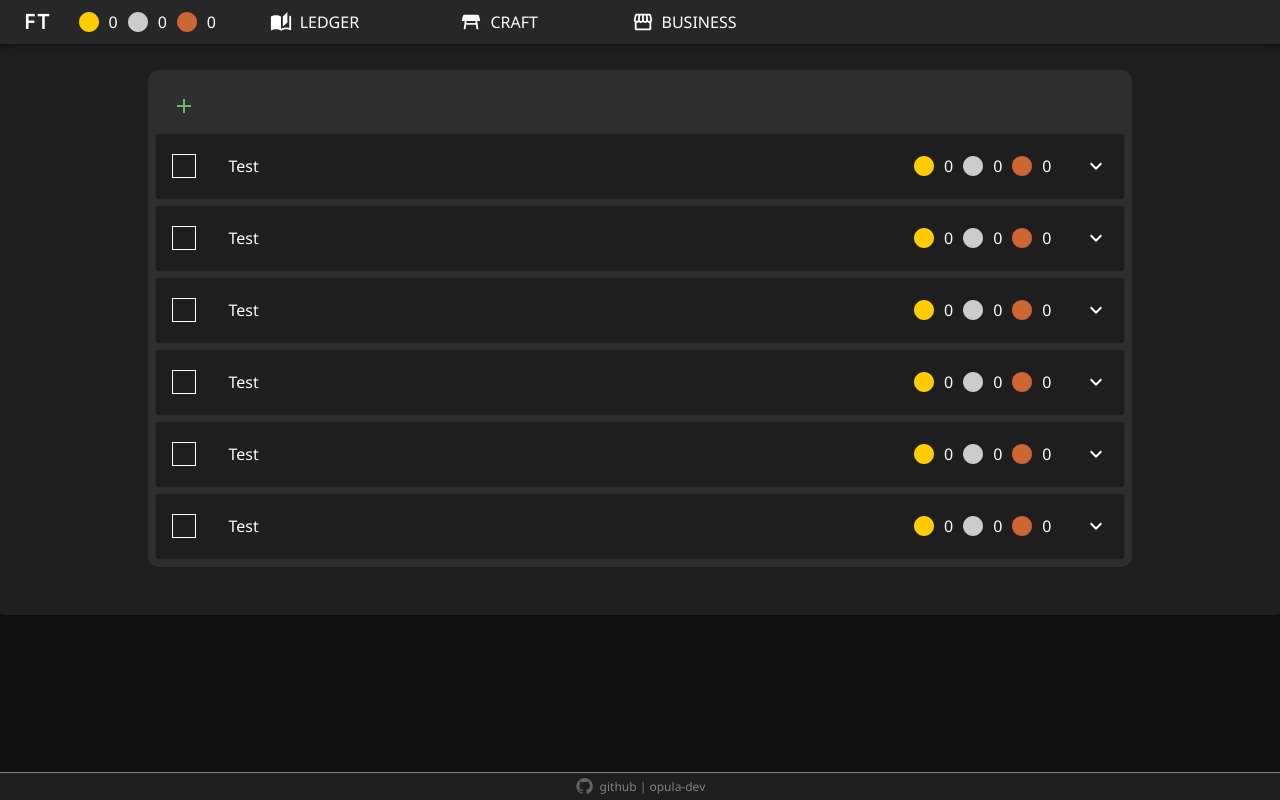
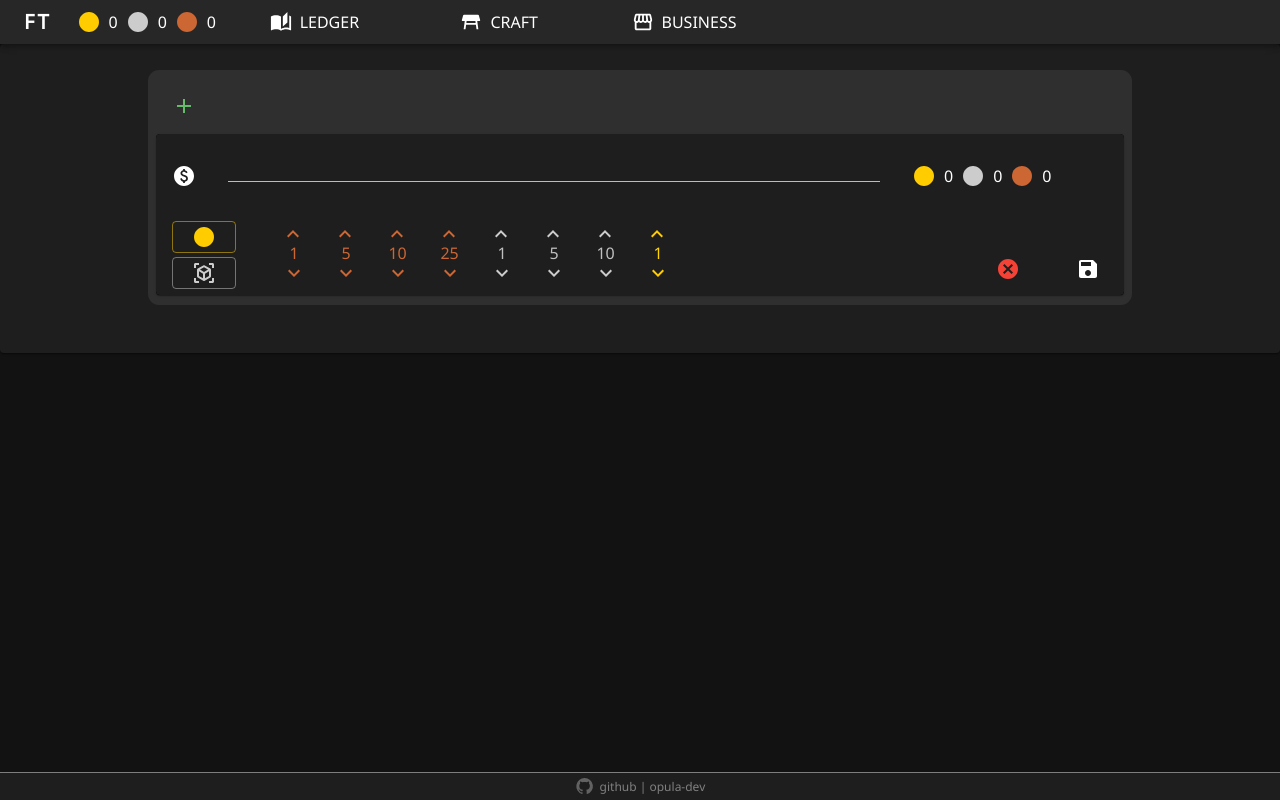
Before and after one commit to opula-dev/opulaledger, a React (Create React App) app in the folder client/: page / in a window 1280 px wide. Built offline with nearby package versions, Linux system fonts and the light colour scheme.

Commit message:
Rework entries for better handling the state and add the coin increment UI

```diff
--- a/client/package.json
+++ b/client/package.json
@@ -24,6 +24,7 @@
     "react-router-dom": "^6.10.0",
     "react-scripts": "5.0.1",
     "typescript": "^4.9.5",
+    "uuid": "^9.0.0",
     "web-vitals": "^2.1.4"
   },
   "scripts": {
@@ -49,5 +50,8 @@
       "last 1 firefox version",
       "last 1 safari version"
     ]
+  },
+  "devDependencies": {
+    "@types/uuid": "^9.0.1"
   }
 }
--- a/client/src/component/DnDContainer.tsx
+++ b/client/src/component/DnDContainer.tsx
@@ -1,5 +1,5 @@
 import type { ReactNode } from "react";
-import { Box } from "@mui/material";
+import { Stack } from "@mui/material";
 import { HTML5Backend } from "react-dnd-html5-backend";
 import { DndProvider } from "react-dnd";
 
@@ -16,7 +16,7 @@ const style = {
 export const DnDContainer = ({children}: properties) => {
   return (
     <DndProvider backend={HTML5Backend}>
-      <Box style={style}>{children}</Box>
+      <Stack direction="column-reverse" style={style}>{children}</Stack>
     </DndProvider>
   );
 };
--- a/client/src/component/DnDItem.tsx
+++ b/client/src/component/DnDItem.tsx
@@ -14,8 +14,7 @@ export type DnDItemType = "generic" | "ledger";
 export interface properties {
   id: any;
   index: number;
-  type: DnDItemType;
-  dragEnabled: boolean;
+  dndState: { type: DnDItemType, enabled: boolean};
   moveItem: (dragIndex: number, hoverIndex: number) => void;
   children?: ReactNode;
 }
@@ -33,7 +32,7 @@ export const DnDItem = (properties: properties) => {
     void,
     { handlerId: Identifier | null }
   >({
-    accept: properties.type,
+    accept: properties.dndState.type,
     collect(monitor) {
       return {
         handlerId: monitor.getHandlerId(),
@@ -90,7 +89,7 @@ export const DnDItem = (properties: properties) => {
   });
 
   const [{ isDragging }, drag] = useDrag({
-    type: properties.type,
+    type: properties.dndState.type,
     item: () => {
       return { id: properties.id, index: properties.index };
     },
@@ -100,9 +99,9 @@ export const DnDItem = (properties: properties) => {
   });
 
   const opacity = isDragging ? 0.5 : 1;
-  const cursor = properties.dragEnabled ? "grab" : "default";
+  const cursor = properties.dndState.enabled ? "grab" : "default";
 
-  drag(properties.dragEnabled ? drop(ref) : null);
+  drag(properties.dndState.enabled ? drop(ref) : null);
 
   return (
     <Card
--- /dev/null
+++ b/client/src/ledger/CoinIncrement.tsx
@@ -0,0 +1,66 @@
+import { Button, Typography } from "@mui/material";
+import { Stack } from "@mui/system";
+import ExpandMoreIcon from "@mui/icons-material/ExpandMore";
+import KeyboardArrowUpIcon from "@mui/icons-material/KeyboardArrowUp";
+
+export const CoinIncrement = () => {
+  const handleCoinChange = (increment: string) => {};
+
+  const renderIncrement = (increment: string) => {
+    const type = increment[increment.length - 1];
+    const amount = parseInt(increment.slice(0, increment.length - 1));
+    const isDouble = amount > 9;
+    const color =
+      type === "c"
+        ? "copper"
+        : type === "s"
+        ? "silver"
+        : type === "g"
+        ? "gold"
+        : "primary";
+    return (
+      <Stack direction="column">
+        <Button
+          onClick={(e) => handleCoinChange(increment)}
+          sx={{ margin: "0 2px 1px 0", padding: 0, height: "2rem", borderRadius: "1rem", minWidth:"48px" }}
+          color={color}
+        >
+          <KeyboardArrowUpIcon />
+        </Button>
+        <div
+          style={{
+            position: "relative",
+            left: isDouble ? 16 : 21,
+            bottom: 13,
+            margin: "3px 0",
+            height: "0",
+          }}
+        >
+          <Typography style={{ color: color === "copper" ? "#cc6633" : color }}>
+            {increment.slice(0, increment.length - 1)}
+          </Typography>
+        </div>
+        <Button
+          onClick={(e) => handleCoinChange(increment)}
+          sx={{ margin: "0 2px", padding: 0, height: "2rem", borderRadius: "1rem", minWidth:"48px"  }}
+          color={color}
+        >
+          <ExpandMoreIcon />
+        </Button>
+      </Stack>
+    );
+  };
+
+  return (
+    <Stack direction="row">
+      {renderIncrement("1c")}
+      {renderIncrement("5c")}
+      {renderIncrement("10c")}
+      {renderIncrement("25c")}
+      {renderIncrement("1s")}
+      {renderIncrement("5s")}
+      {renderIncrement("10s")}
+      {renderIncrement("1g")}
+    </Stack>
+  );
+};
--- a/client/src/ledger/EntryExpanded.tsx
+++ b/client/src/ledger/EntryExpanded.tsx
@@ -1,49 +1,113 @@
-import { Cancel, Delete, Edit, Save } from "@mui/icons-material";
-import { CardContent, IconButton, Stack } from "@mui/material";
-import { Entry, EntryProperties } from "./LedgerEntry";
+import {
+  Cancel,
+  Circle,
+  Delete,
+  Edit,
+  Save,
+  ViewInAr,
+} from "@mui/icons-material";
+import { Button, CardContent, IconButton, Stack } from "@mui/material";
+import { EntryComposition, EntryDetails, EntryState } from "./LedgerTypes";
+import { CoinIncrement } from "./CoinIncrement";
 
-interface EntryExpandedProperties extends EntryProperties {
-  toggleDnd: () => void;
-  tempEntry: Entry;
-  setTempEntry: (a: Entry) => void;
+interface properties {
+  index: number;
+  state: EntryState;
+  detail: EntryDetails;
+  tempDetail: EntryDetails;
+  updateEntry: (
+    index: number,
+    updater: (a: EntryComposition) => EntryComposition | null
+  ) => void;
+  setTempDetail: (a: EntryDetails) => void;
 }
 
-export const EntryExpanded = (properties: EntryExpandedProperties) => {
-  const handleEditSaveClick = () => {
-    if (properties.editor === true) {
-      properties.setEntry({ ...properties.tempEntry });
-    }
-    properties.toggleDnd();
-    properties.setEditor(!properties.editor);
+export const EntryExpanded = ({
+  index,
+  state,
+  detail,
+  tempDetail,
+  updateEntry,
+  setTempDetail,
+}: properties) => {
+  const handleEditClick = () => {
+    updateEntry(index, (e: EntryComposition) => {
+      e.dnd.enabled = !e.dnd.enabled;
+      e.state.editor = !e.state.editor;
+      return e;
+    });
   };
 
-  const handleCancelDeleteClick = () => {
-    if (properties.editor === true) {
-      properties.setTempEntry(properties.entry)
-      properties.setEditor(!properties.editor);
-    }
-    else {
-      // Delete
-    }
+  const handleSaveClick = () => {
+    updateEntry(index, (e: EntryComposition) => {
+      e.detail = { ...tempDetail };
+      e.dnd.enabled = !e.dnd.enabled;
+      e.state.editor = !e.state.editor;
+      e.state.isDefault = false;
+      return e;
+    });
+  };
+
+  const handleCancelClick = () => {
+    setTempDetail(detail);
+    updateEntry(index, (e: EntryComposition) => {
+      e.state.editor = !e.state.editor;
+      return e;
+    });
+  };
+
+  const handleDeleteClick = () => {
+    updateEntry(index, (e) => null);
   }
 
   return (
     <CardContent>
       <Stack
-        style={{ padding: "0rem 1rem .4rem 0rem" }}
+        style={{ padding: "0rem 1rem .4rem 0rem", alignItems: "end" }}
         direction="row-reverse"
       >
-        <IconButton aria-label="edit" onClick={handleEditSaveClick}>
-          {properties.editor ? <Save /> : <Edit />}
-        </IconButton>
-        <IconButton sx={{ mr: 5 }} aria-label="delete" onClick={handleCancelDeleteClick}>
-          {properties.editor ? (
-            <Cancel color="error" />
-          ) : (
-            <Delete color="error" />
-          )}
-        </IconButton>
-
+        <div
+          style={{ display: "flex", flexDirection: "row", alignItems: "end" }}
+        >
+          <IconButton
+            sx={{ mr: 5 }}
+            color="error"
+            aria-label="delete"
+            onClick={state.editor ? handleCancelClick : handleDeleteClick}
+          >
+            {state.editor ? <Cancel /> : <Delete />}
+          </IconButton>
+          <IconButton
+            aria-label="edit"
+            onClick={state.editor ? handleSaveClick : handleEditClick}
+          >
+            {state.editor ? <Save /> : <Edit />}
+          </IconButton>
+        </div>
+        <div style={{ margin: "0 auto 0 2rem" }}>
+          {state.editor ? <CoinIncrement /> : null}
+        </div>
+        {state.editor ? (
+          <div
+            style={{
+              display: "flex",
+              flexDirection: "column",
+              alignItems: "center",
+              marginLeft: "1rem",
+            }}
+          >
+            <Button
+              color="gold"
+              variant="outlined"
+              sx={{ mb: "4px", height: "2rem" }}
+            >
+              <Circle />
+            </Button>
+            <Button color="silver" variant="outlined" sx={{ height: "2rem" }}>
+              <ViewInAr />
+            </Button>
+          </div>
+        ) : null}
       </Stack>
     </CardContent>
   );
--- a/client/src/ledger/EntryHeader.tsx
+++ b/client/src/ledger/EntryHeader.tsx
@@ -6,14 +6,24 @@ import {
   Typography,
   styled,
 } from "@mui/material";
+import { Receipt, Redeem, SwapHoriz } from "@mui/icons-material";
+import PaidIcon from "@mui/icons-material/Paid";
+import ExpandMoreIcon from "@mui/icons-material/ExpandMore";
 import { CoinCounter } from "../component/CoinCounter";
 import {
-  Entry,
-  EntryProperties,
+  EntryComposition,
+  EntryDetails,
+  EntryState,
   Transaction,
-  TransactionToIcon,
-} from "./LedgerEntry";
-import ExpandMoreIcon from "@mui/icons-material/ExpandMore";
+} from "./LedgerTypes";
+
+export const TransactionToIcon: Record<Transaction, JSX.Element> = {
+  purchase: <Receipt />,
+  sale: <PaidIcon />,
+  trade: <SwapHoriz />,
+  gift: <Redeem />,
+  default: <div style={{ width: 24, height: 24, border: "solid white 1px" }} />,
+};
 
 interface ExpandMoreProps extends IconButtonProps {
   expand: boolean;
@@ -29,50 +39,55 @@ export const ExpandRotator = styled((props: ExpandMoreProps) => {
   }),
 }));
 
-interface EntryHeaderProperties extends EntryProperties {
-  tempEntry: Entry;
-  setTempEntry: (a: Entry) => void;
+interface properties {
+  index: number;
+  state: EntryState;
+  detail: EntryDetails;
+  tempDetail: EntryDetails;
+  updateEntry: (
+    index: number,
+    updater: (a: EntryComposition) => EntryComposition | null
+  ) => void;
+  setTempDetail: (a: EntryDetails) => void;
 }
 
 export const EntryHeader = ({
-  editor,
-  setEditor,
-  expanded,
-  setExpanded,
-  handleExpanded,
-  entry,
-  setEntry,
-  tempEntry,
-  setTempEntry,
-  coin,
-  setCoin,
-}: EntryHeaderProperties) => {
+  index,
+  state,
+  detail,
+  tempDetail,
+  updateEntry,
+  setTempDetail,
+}: properties) => {
   const storeEntry = (
     event: React.ChangeEvent<HTMLInputElement | HTMLTextAreaElement>,
-    store: (e: Entry, v: string) => Entry
+    store: (e: EntryDetails, v: string) => EntryDetails
   ) => {
-    setTempEntry(store({ ...tempEntry }, event.target.value));
+    setTempDetail(store({ ...tempDetail }, event.target.value));
   };
 
-  const toggleEntryType = (event: React.MouseEvent) => {
-    ////////
-  }
+  const toggleExpanded = () => {
+    updateEntry(index, (e) => {
+      e.detail.expanded = !e.detail.expanded;
+      return e;
+    });
+  };
 
   return (
     <CardHeader
       avatar={
-        <IconButton sx={{ padding: 0 }} onClick={editor ? toggleEntryType : (e) => {}}>
-          {TransactionToIcon[entry.transaction as Transaction]}
+        <IconButton sx={{ padding: 0 }} onClick={(e) => {}}>
+          {TransactionToIcon[detail.transaction]}
         </IconButton>
       }
       action={
-        editor ? (
+        state.editor ? (
           <div style={{ padding: "20px" }} /> // Fill expander dimensions
         ) : (
           <ExpandRotator
-            expand={expanded}
-            onClick={handleExpanded}
-            aria-expanded={expanded}
+            expand={detail.expanded}
+            onClick={toggleExpanded}
+            aria-expanded={detail.expanded}
             aria-label="show more"
           >
             <ExpandMoreIcon />
@@ -89,20 +104,20 @@ export const EntryHeader = ({
               padding: "0rem 1rem",
             }}
           >
-            {editor ? (
-              <div style={{ height: expanded ? "52px" : "24px" }}>
+            {state.editor ? (
+              <div style={{ height: detail.expanded ? "52px" : "24px" }}>
                 <TextField
                   variant="standard"
                   id="title"
                   multiline
                   minRows={1}
                   maxRows={2}
-                  defaultValue={entry.text.title}
+                  defaultValue={detail.title}
                   sx={{ width: "100%" }}
                   onChange={(event) =>
-                    storeEntry(event, (e, v) => {
-                      e.text.title = v;
-                      return e;
+                    storeEntry(event, (entry, value) => {
+                      entry.title = value;
+                      return entry;
                     })
                   }
                 />
@@ -111,25 +126,25 @@ export const EntryHeader = ({
               <Typography
                 sx={{
                   display: "-webkit-box",
-                  WebkitLineClamp: expanded ? "2" : "1",
+                  WebkitLineClamp: detail.expanded ? "2" : "1",
                   WebkitBoxOrient: "vertical",
                   overflow: "hidden",
                   textOverflow: "ellipsis",
                   transitionProperty: "height",
                   transitionDuration: ".5s",
-                  height: expanded ? "52px" : "24px",
+                  height: detail.expanded ? "52px" : "24px",
                   wordWrap: "break-word",
                   wordBreak: "break-all",
                 }}
               >
-                {entry.text.title}
+                {detail.title}
               </Typography>
             )}
           </div>
           <div style={{ display: "inline", margin: "auto", padding: "0 1rem" }}>
             <CoinCounter
-              textColor={entry.transaction === "purchase" ? "red" : "white"}
-              coinPurse={coin}
+              textColor={detail.transaction === "purchase" ? "red" : "white"}
+              coinPurse={detail.coin}
             />
           </div>
         </div>
--- a/client/src/ledger/Ledger.tsx
+++ b/client/src/ledger/Ledger.tsx
@@ -3,25 +3,26 @@ import { IconButton } from "@mui/material";
 import { DnDContainer } from "../component/DnDContainer";
 import { Add } from "@mui/icons-material";
 import update from "immutability-helper";
-import { DnDItem, DnDItemType } from "../component/DnDItem";
+import { DnDItem } from "../component/DnDItem";
 import { LedgerEntry } from "./LedgerEntry";
+import { v4 as uuid } from "uuid";
+import { DefaultCoinPurseState } from "../context/CoinPurseContext";
+import { EntryComposition } from "./LedgerTypes";
 
-interface EntryComposition {
-  key: string;
-  type: DnDItemType;
-  enabled: boolean;
-}
-
-const createItem = (key: string, type: DnDItemType) => ({
-  key: key,
-  type: type,
-  enabled: true,
+const createItem: () => EntryComposition = () => ({
+  id: uuid(),
+  dnd: { type: "ledger", enabled: true },
+  detail: {
+    coin: DefaultCoinPurseState,
+    expanded: true,
+    title: "",
+    transaction: "sale",
+  },
+  state: { isDefault: true, editor: true },
 });
 
 const Ledger = () => {
-  const [entries, setEntries] = useState<EntryComposition[]>(
-    [0, 1, 2, 3, 4, 5].map((a) => createItem(`item-${a}`, "ledger"))
-  );
+  const [entries, setEntries] = useState<EntryComposition[]>([createItem()]);
 
   const moveItem = useCallback((dragIndex: number, hoverIndex: number) => {
     setEntries((prevEntries: EntryComposition[]) =>
@@ -34,28 +35,49 @@ const Ledger = () => {
     );
   }, []);
 
-  const handleDnDToggle = useCallback((index: number) => {
-    setEntries((prevEntries: EntryComposition[]) =>
-    {
-      let newEntries = [...prevEntries]
-      newEntries[index].enabled = !newEntries[index].enabled;
-      return [...newEntries]
-    }
-    );
-  }, []);
+  const updateEntry = (
+    index: number,
+    updater: (a: EntryComposition) => EntryComposition | null
+  ) => {
+    setEntries((prevEntries: EntryComposition[]) => {
+      let newEntries = [...prevEntries];
+      const newEntry = updater(newEntries[index]);
+      if (newEntry === null) {
+        newEntries.splice(index, 1);
+      } else {
+        newEntries[index] = newEntry;
+      }
+      return [...newEntries];
+    });
+  };
+
+  const handleAddEntry = () => {
+    setEntries((prevEntries: EntryComposition[]) => {
+      if (prevEntries.findIndex((e) => e.state.isDefault) !== -1) {
+        return prevEntries;
+      }
+      return update(prevEntries, {
+        $push: [createItem()],
+      });
+    });
+  };
 
   const renderItem = useCallback(
     (item: EntryComposition, index: number) => {
       return (
         <DnDItem
-          key={item.key}
+          key={item.id}
           index={index}
-          id={item.key}
-          type={"ledger"}
-          dragEnabled={item.enabled}
+          id={item.id}
+          dndState={item.dnd}
           moveItem={moveItem}
         >
-          <LedgerEntry index={index} handleToggleDnd={handleDnDToggle} />
+          <LedgerEntry
+            index={index}
+            state={item.state}
+            detail={item.detail}
+            updateEntry={updateEntry}
+          />
         </DnDItem>
       );
     },
@@ -65,14 +87,15 @@ const Ledger = () => {
   return (
     <div style={{ margin: "auto", width: "80%" }}>
       <DnDContainer>
+        {entries.map((x, i) => renderItem(x, i))}
         <IconButton
           color="success"
           aria-label="new entry"
-          sx={{ padding: "1rem" }}
+          onClick={handleAddEntry}
+          sx={{ width: "fit-content", height: "fit-content", padding: "1rem" }}
         >
           <Add />
         </IconButton>
-        {entries.map((x, i) => renderItem(x, i))}
       </DnDContainer>
     </div>
   );
--- a/client/src/ledger/LedgerEntry.tsx
+++ b/client/src/ledger/LedgerEntry.tsx
@@ -1,86 +1,42 @@
-import { useCallback, useState } from "react";
-import { Receipt, Redeem, SwapHoriz } from "@mui/icons-material";
-import PaidIcon from "@mui/icons-material/Paid";
-import { CoinPurseState, DefaultCoinPurseState } from "../context/CoinPurseContext";
+import { useState } from "react";
 import { Card, CardContent, Collapse } from "@mui/material";
 import { EntryHeader } from "./EntryHeader";
 import { EntryExpanded } from "./EntryExpanded";
-
-type EntryTextIds = "title";
-
-type EntryText = Record<EntryTextIds, string>;
-
-export type Entry = {
-  text: EntryText;
-  transaction: Transaction;
-};
-
-export type EntryProperties = {
-  editor: boolean;
-  setEditor: (a: boolean) => void;
-  expanded: boolean;
-  setExpanded: (a: boolean) => void;
-  handleExpanded: () => void;
-  entry: Entry;
-  setEntry: (a: Entry) => void;
-  coin: CoinPurseState;
-  setCoin: (a: CoinPurseState) => void;
-};
-
-export type Transaction = "purchase" | "sale" | "trade" | "gift" | "default";
-export const TransactionTypes = ["purchase", "sale", "trade", "gift", "default"]
-
-export const TransactionToIcon: Record<Transaction, JSX.Element> = {
-  purchase: <Receipt />,
-  sale: <PaidIcon />,
-  trade: <SwapHoriz />,
-  gift: <Redeem />,
-  default: <div style={{width: 24, height: 24, border:"solid white 1px"}}/>,
-};
+import { EntryComposition, EntryDetails, EntryState } from "./LedgerTypes";
 
 type properties = {
   index: number;
-  handleToggleDnd: (a: number) => void;
+  state: EntryState;
+  detail: EntryDetails;
+  updateEntry: (
+    index: number,
+    updater: (a: EntryComposition) => EntryComposition | null
+  ) => void;
 };
 
-export const LedgerEntry = ({index, handleToggleDnd}: properties) => {
-  const [expanded, setExpanded] = useState(false);
-  const [editor, setEditor] = useState(false);
-  const [coin, setCoin] = useState(DefaultCoinPurseState);
-  const [entry, setEntry] = useState<Entry>({
-    text: { title: "Test" },
-    transaction: "default",
-  });
-  const [tempEntry,setTempEntry] = useState({...entry})
+export const LedgerEntry = ({
+  index,
+  state,
+  detail,
+  updateEntry,
+}: properties) => {
+  const [tempDetail, setTempDetail] = useState({ ...detail });
 
-  const handleExpanded = () => {
-    if (!editor) {
-      setExpanded(!expanded);
-    }
-  };
-
-  const toggleDnd = useCallback(() => {
-    handleToggleDnd(index);
-  }, [index, handleToggleDnd])
-
-  const entryPayload = {
-    expanded,
-    setExpanded,
-    handleExpanded,
-    editor,
-    setEditor,
-    entry,
-    setEntry,
-    coin,
-    setCoin,
+  const componentProperties = {
+    index,
+    state,
+    detail,
+    tempDetail,
+    updateEntry,
+    setTempDetail,
   };
 
   return (
     <Card>
-      <EntryHeader {...{tempEntry, setTempEntry, ...entryPayload}} />
+      <EntryHeader {...componentProperties} />
       <CardContent></CardContent>
-      <Collapse in={expanded} timeout="auto" unmountOnExit>
-        <EntryExpanded {...{toggleDnd, tempEntry, setTempEntry, ...entryPayload}}/>
+      <Collapse in={detail.expanded} timeout="auto" unmountOnExit>
+        <EntryExpanded {...componentProperties} />
       </Collapse>
     </Card>
   );
--- /dev/null
+++ b/client/src/ledger/LedgerTypes.ts
@@ -0,0 +1,30 @@
+import { DnDItemType } from "../component/DnDItem";
+import { CoinPurseState } from "../context/CoinPurseContext";
+
+export const TransactionTypes = [
+  "purchase",
+  "sale",
+  "trade",
+  "gift",
+  "default",
+] as const;
+export type Transaction = (typeof TransactionTypes)[number];
+
+export interface EntryDetails {
+  coin: CoinPurseState;
+  expanded: boolean;
+  title: string;
+  transaction: Transaction;
+}
+
+export interface EntryState {
+  isDefault: boolean;
+  editor: boolean;
+}
+
+export interface EntryComposition {
+  id: string;
+  dnd: { type: DnDItemType; enabled: boolean };
+  detail: EntryDetails;
+  state: EntryState;
+}
--- a/client/src/theme/AppTheme.ts
+++ b/client/src/theme/AppTheme.ts
@@ -18,6 +18,22 @@ declare module "@mui/material/styles" {
 
 declare module "@mui/material/SvgIcon" {
   interface SvgIconPropsColorOverrides {
+    gold: true;
+    silver: true;
+    copper: true;
+  }
+}
+
+declare module "@mui/material/IconButton" {
+  interface IconButtonPropsColorOverrides {
+    gold: true;
+    silver: true;
+    copper: true;
+  }
+}
+
+declare module "@mui/material/Button" {
+  interface ButtonPropsColorOverrides {
     gold: true;
     silver: true;
     copper: true;
```
Also changed, not shown: 1 other file (tests, documents, lock files or other folders).
